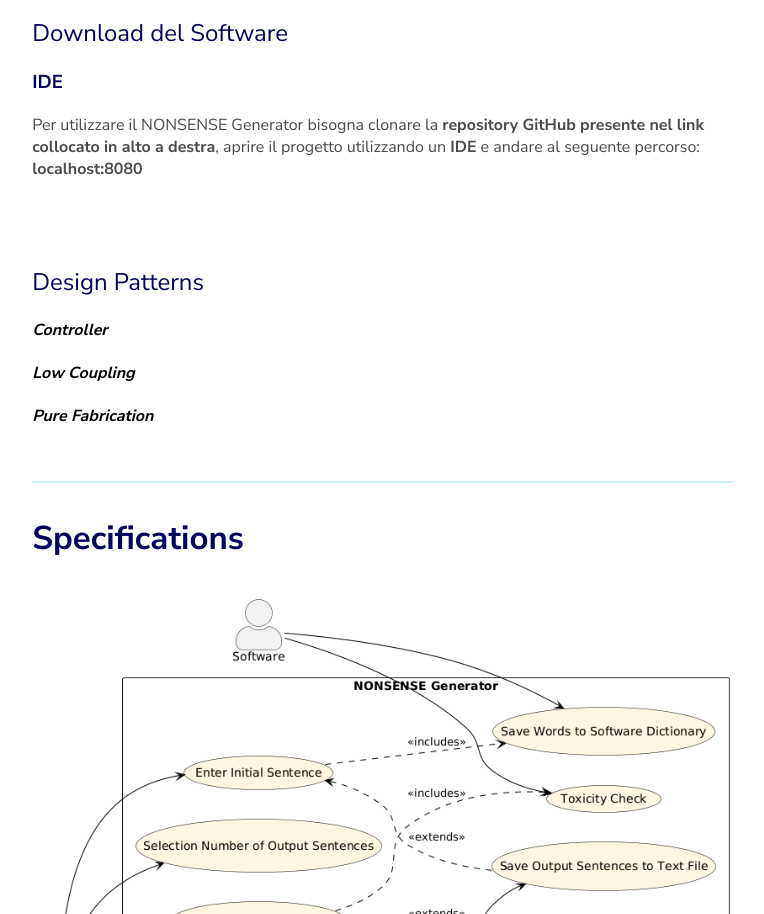
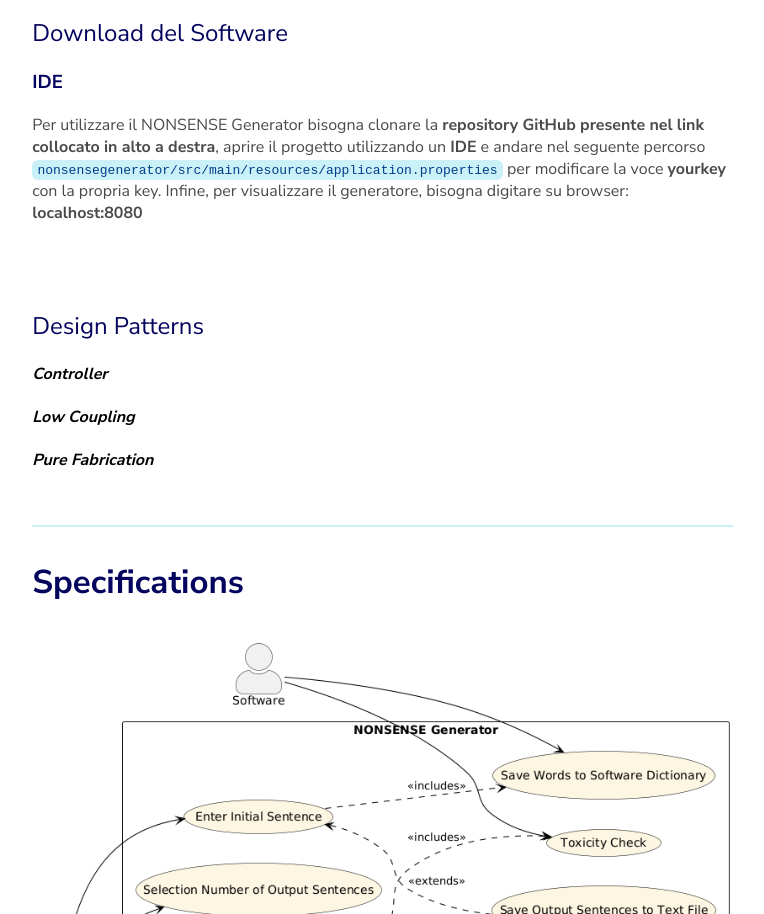
Before and after one commit to TognonGiac/nonsensegenerator, a plain HTML site: page docs/index.html in a window 1280 px wide. Shown: the part 3140-4054 px from the top of the page, without its empty margins (355-1119 px from the left). Drawn offline with nearby package versions, Linux system fonts and the light colour scheme.

Commit message:
Update index.html

```diff
--- a/docs/index.html
+++ b/docs/index.html
@@ -167,7 +167,8 @@
             <h3>IDE</h3>
             <p>
                 Per utilizzare il NONSENSE Generator bisogna clonare la <b>repository GitHub presente nel link collocato in alto a destra</b>,
-                aprire il progetto utilizzando un <b>IDE</b> e andare al seguente percorso: <b>localhost:8080</b><br>
+                aprire il progetto utilizzando un <b>IDE</b> e andare nel seguente percorso <code>nonsensegenerator/src/main/resources/application.properties</code> per modificare la voce <b>yourkey</b> con la propria key.
+                Infine, per visualizzare il generatore, bisogna digitare su browser: <b>localhost:8080</b><br>
             </p>
             <div class="span-h2"></div>
 
```
